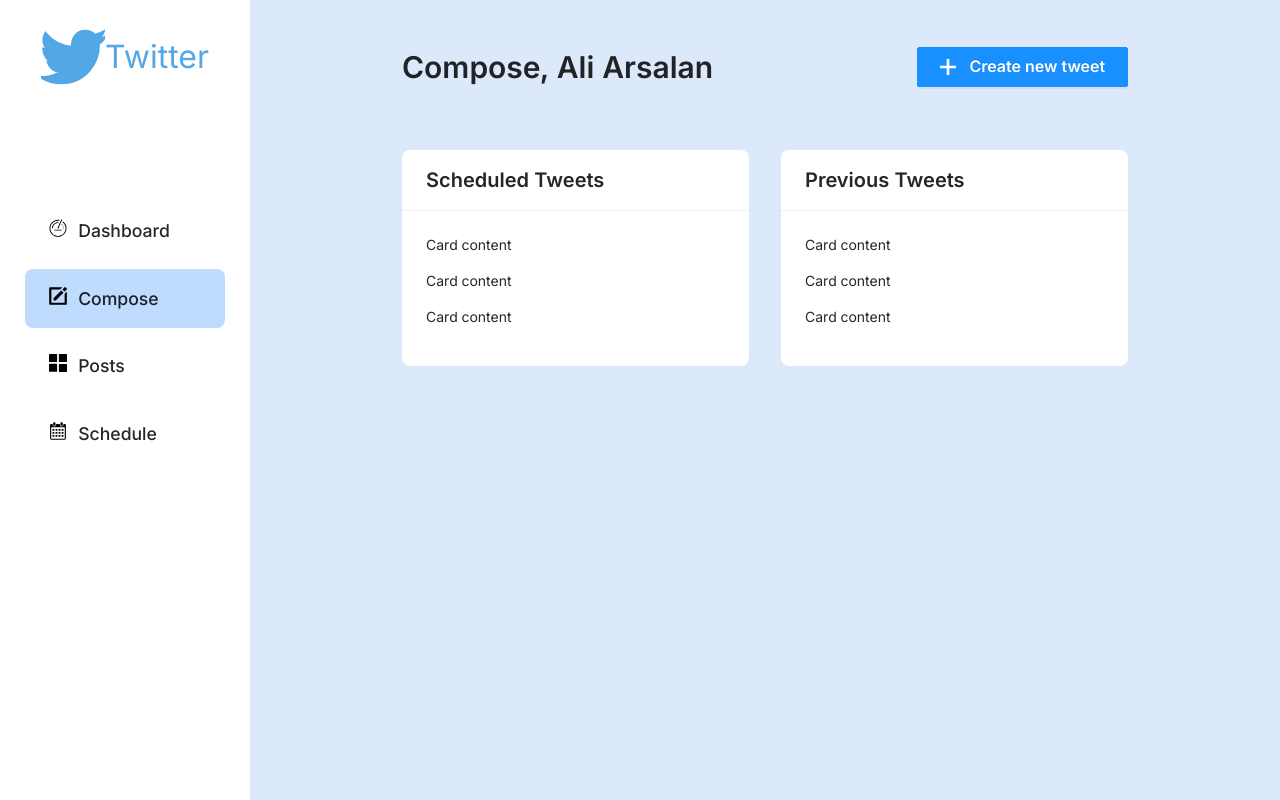
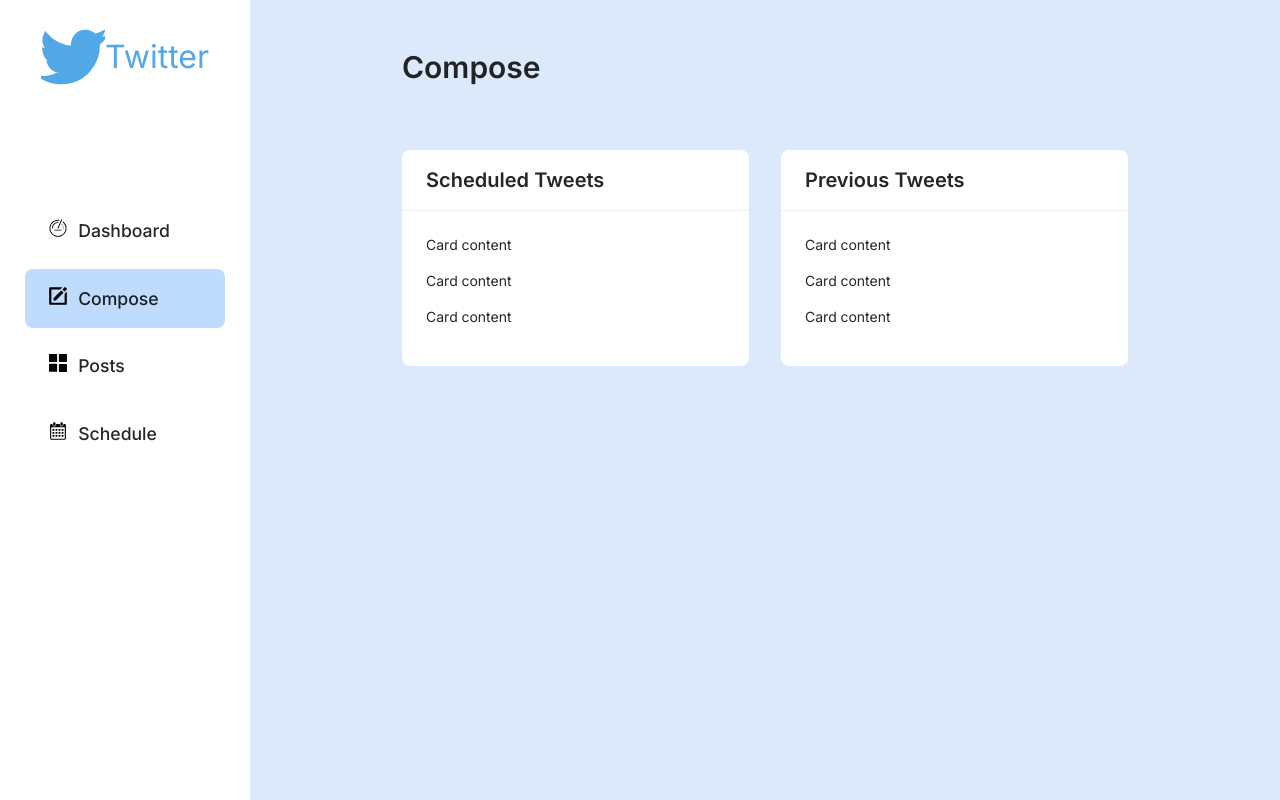
Before and after one commit to aliarslanansari/tweet-scheduler, a React (Create React App) app: page /compose in a window 1280 px wide. Built offline with nearby package versions, Linux system fonts and the light colour scheme.

Commit message:
history.push => history.replace in navbar

```diff
--- a/public/index.html
+++ b/public/index.html
@@ -2,7 +2,7 @@
 <html lang="en">
   <head>
     <meta charset="utf-8" />
-    <link rel="icon" href="%PUBLIC_URL%/Twitter_PNG.png" />
+    <link rel="icon" href="%PUBLIC_URL%/Twitter_PNG.webp" />
     <meta name="viewport" content="width=device-width, initial-scale=1" />
     <meta name="theme-color" content="#000000" />
     <meta
--- a/src/Components/MobileNavbar/index.tsx
+++ b/src/Components/MobileNavbar/index.tsx
@@ -78,7 +78,7 @@ const MobileNavbar = (props: NavBarPropTypes) => {
           {navigationMenuOptions.map((option, index) => (
             <CustomCol
               onClick={() => {
-                history.push(option.path)
+                history.replace(option.path)
               }}
               width={100 / navigationMenuOptions.length}
               selected={currentURL.pathname === option.path}
--- a/src/Components/Navbar/index.tsx
+++ b/src/Components/Navbar/index.tsx
@@ -69,7 +69,7 @@ const Navbar = (props: NavBarPropTypes) => {
         {navigationMenuOptions.map((option, index) => (
           <div
             onClick={() => {
-              history.push(option.path)
+              history.replace(option.path)
             }}
             style={{ width: '100%' }}
           >
--- a/src/Container/ComposeContainer/index.tsx
+++ b/src/Container/ComposeContainer/index.tsx
@@ -1,8 +1,7 @@
-import { Button, Card, Col, Row } from 'antd'
+import { Card, Col, Row } from 'antd'
 import { Content } from 'antd/lib/layout/layout'
 import Title from 'antd/lib/typography/Title'
 import styled from 'styled-components'
-import { PlusIcon } from '../../Assets/Icons'
 import HeaderText from '../../Components/HeaderText'
 
 const CustomContent = styled(Content)`
@@ -15,15 +14,15 @@ const CustomDiv = styled.div`
   height: 100%;
   justify-content: flex-end;
 `
-const CustomButton = styled(Button)`
-  justify-self: end;
-  min-width: 211px;
-  width: 35%;
-  font-weight: 600;
-  justify-content: space-around;
-  align-items: center;
-  display: flex;
-`
+// const CustomButton = styled(Button)`
+//   justify-self: end;
+//   min-width: 211px;
+//   width: 35%;
+//   font-weight: 600;
+//   justify-content: space-around;
+//   align-items: center;
+//   display: flex;
+// `
 const CustomCol = styled(Col)`
   margin-top: 15px;
 `
@@ -33,14 +32,10 @@ const ComposeContainer = () => {
     <CustomContent>
       <Row>
         <CustomCol xs={24} sm={24} md={24} lg={18} xl={18} xxl={18}>
-          <HeaderText text='Compose, Ali Arsalan' />
+          <HeaderText text='Compose' />
         </CustomCol>
         <CustomCol xs={24} sm={24} md={24} lg={6} xl={6} xxl={6}>
-          <CustomDiv>
-            <CustomButton type='primary' size='large'>
-              <PlusIcon fill='#ffffff' /> Create new tweet
-            </CustomButton>
-          </CustomDiv>
+          <CustomDiv></CustomDiv>
         </CustomCol>
       </Row>
       <Row
--- a/src/Container/DashboardContainer/index.tsx
+++ b/src/Container/DashboardContainer/index.tsx
@@ -1,9 +1,11 @@
 import { Button, Card, Col, Row } from 'antd'
 import { Content } from 'antd/lib/layout/layout'
 import Title from 'antd/lib/typography/Title'
+import { useHistory } from 'react-router'
 import styled from 'styled-components'
 import { PlusIcon } from '../../Assets/Icons'
 import HeaderText from '../../Components/HeaderText'
+import { routeConfig } from '../../routeConfig'
 interface DashboardPropsTypes {
   showSideBar: boolean
 }
@@ -32,6 +34,7 @@ const CustomCol = styled(Col)`
 `
 
 const Dashboard = (props: DashboardPropsTypes) => {
+  const history = useHistory()
   return (
     <CustomContent>
       <Row>
@@ -40,7 +43,13 @@ const Dashboard = (props: DashboardPropsTypes) => {
         </CustomCol>
         <CustomCol xs={24} sm={24} md={24} lg={6} xl={6} xxl={6}>
           <CustomDiv>
-            <CustomButton type='primary' size='large'>
+            <CustomButton
+              type='primary'
+              size='large'
+              onClick={() => {
+                history.push(routeConfig.compose.path)
+              }}
+            >
               <PlusIcon fill='#ffffff' /> Create new tweet
             </CustomButton>
           </CustomDiv>
```
Also changed, not shown: public/Twitter_PNG.png (deleted), public/Twitter_PNG.webp (added).
